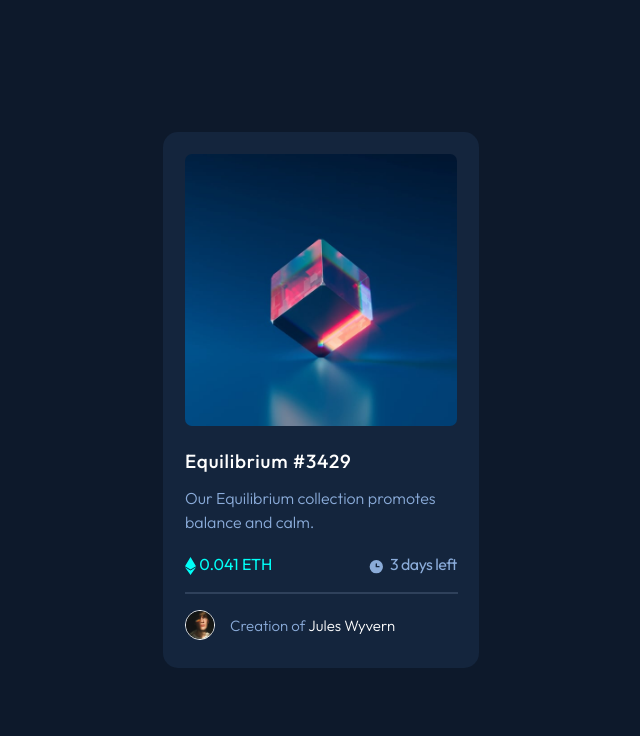
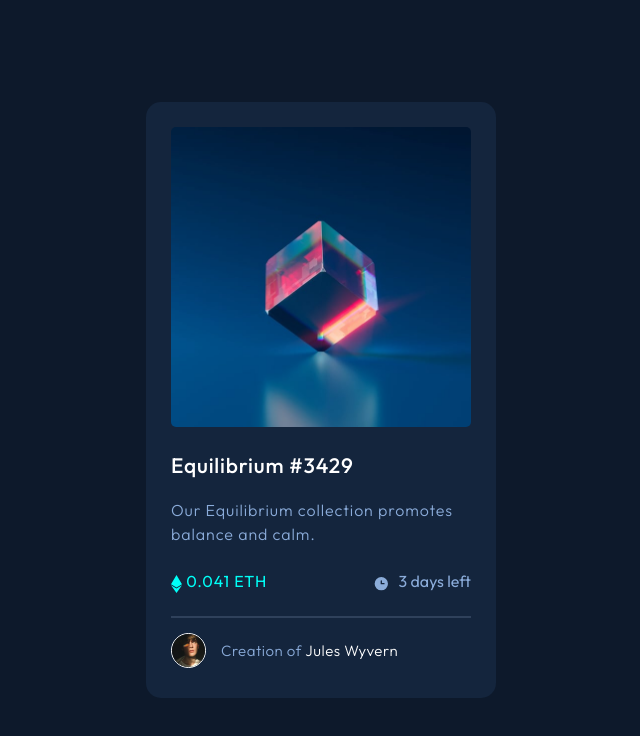
Before and after one commit to ndorph1n/frontend-mentor, a plain HTML site: page nft card component/index.html in a window 1280 px wide. Shown: the whole page, without its empty margins (319-959 px from the left). Drawn offline with Linux system fonts and the light colour scheme.

Commit message:
Remade medium and large screens

```diff
--- a/nft card component/css/style.css
+++ b/nft card component/css/style.css
@@ -11,7 +11,7 @@
     --neutral-white: hsl(0, 0%, 100%);
     /*FONT-SIZE*/
     --main-font-size: 16px;
-    --title-font-size: 19px;
+    --title-font-size: 21px;
     --author-font-size: 15px;
     --sm-title-font-size: 21px;
     --sm-author-font-size: 15px;
@@ -68,7 +68,7 @@ a {
     position: relative;
     max-width: 280px;
     overflow: hidden;
-    border-radius: 7px;
+    border-radius: 5px;
 
 }
 
@@ -166,42 +166,53 @@ a {
 
 /* MEDIA QUERIES */
 /* MEDIUM + LARGE SCREENS */
-@media (min-width: 523px) {
+@media (min-width: 375px) {
     .card {
-        max-width: 316px;
-        padding: 22px 22px 28px 22px;
-        gap: 23px
+        max-width: 350px;
+        gap: 25px;
+        padding: 25px 25px 30px 25px;
+    }
+
+    .card-img {
+        max-width: 300px;
     }
 
     .card-title {
         font-size: var(--title-font-size);
     }
 
+    .card-inner:not(.card-title){
+        letter-spacing: 0.9px;
+    }
+
     .card-text {
-        margin: 13px 0 20px 0;
+        margin: 20px 0 25px 0;
         line-height: 1.5;
     }
 
     .card-price {
-        margin-bottom: 35px;
+        margin-bottom: 40px;
         gap: 30px;
     }
 
     .card-price::after {
         height: 2px;
-        width: 273px;
-        bottom: -19px;
+        width: 300px;
+        bottom: -25px;
     }
 
     .price-time-left {
-        letter-spacing: -0.5px;
+        letter-spacing: 0px;
     }
 
     .price-time-left svg {
-        margin-right: 2px;
+        margin-right: 5px;
     }
 
     .card-author-img {
-        width: 30px;
+        width: 35px;
+    }
+    .card-author-name {
+        letter-spacing: 0.5px;
     }
 }
```
